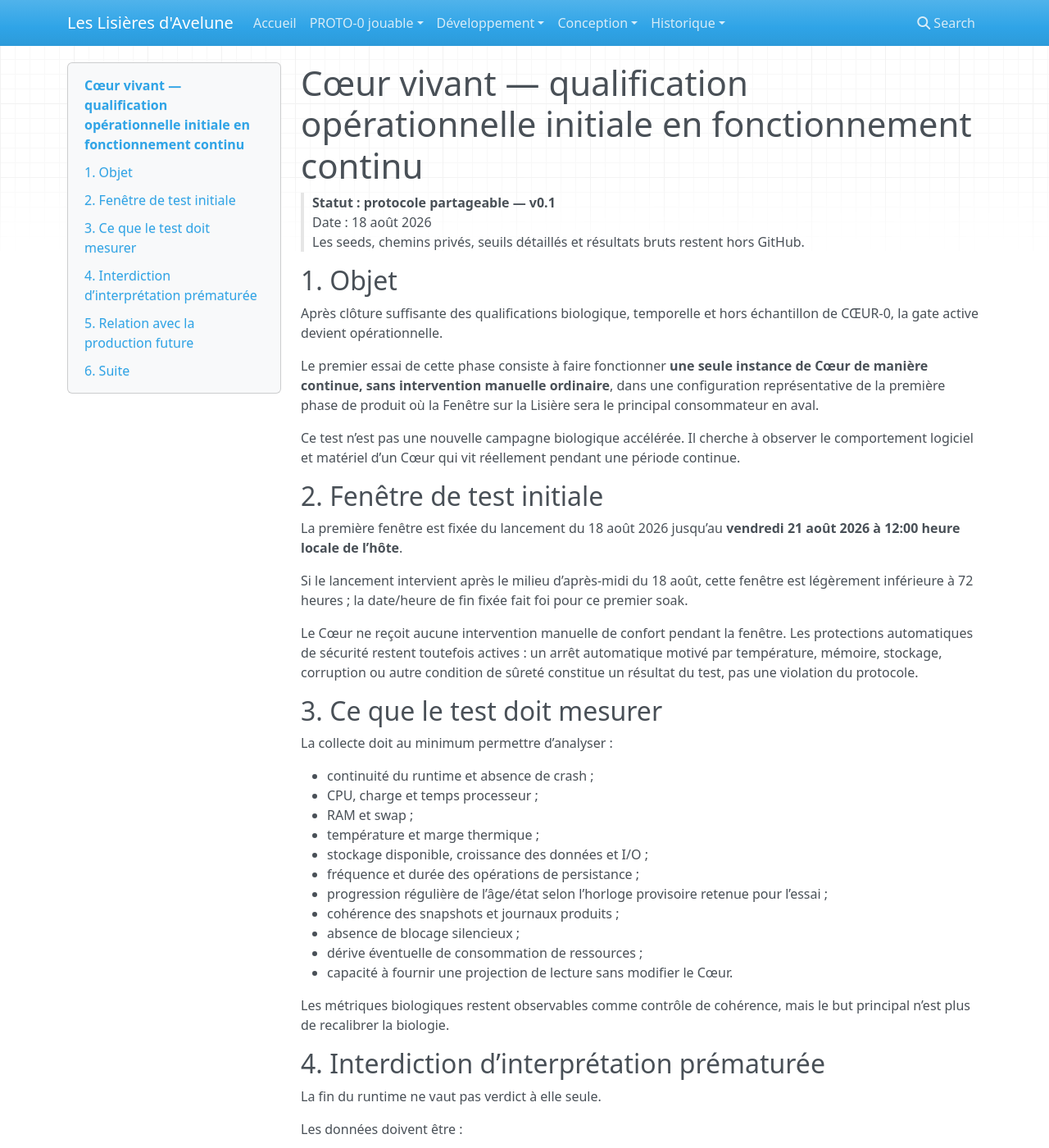
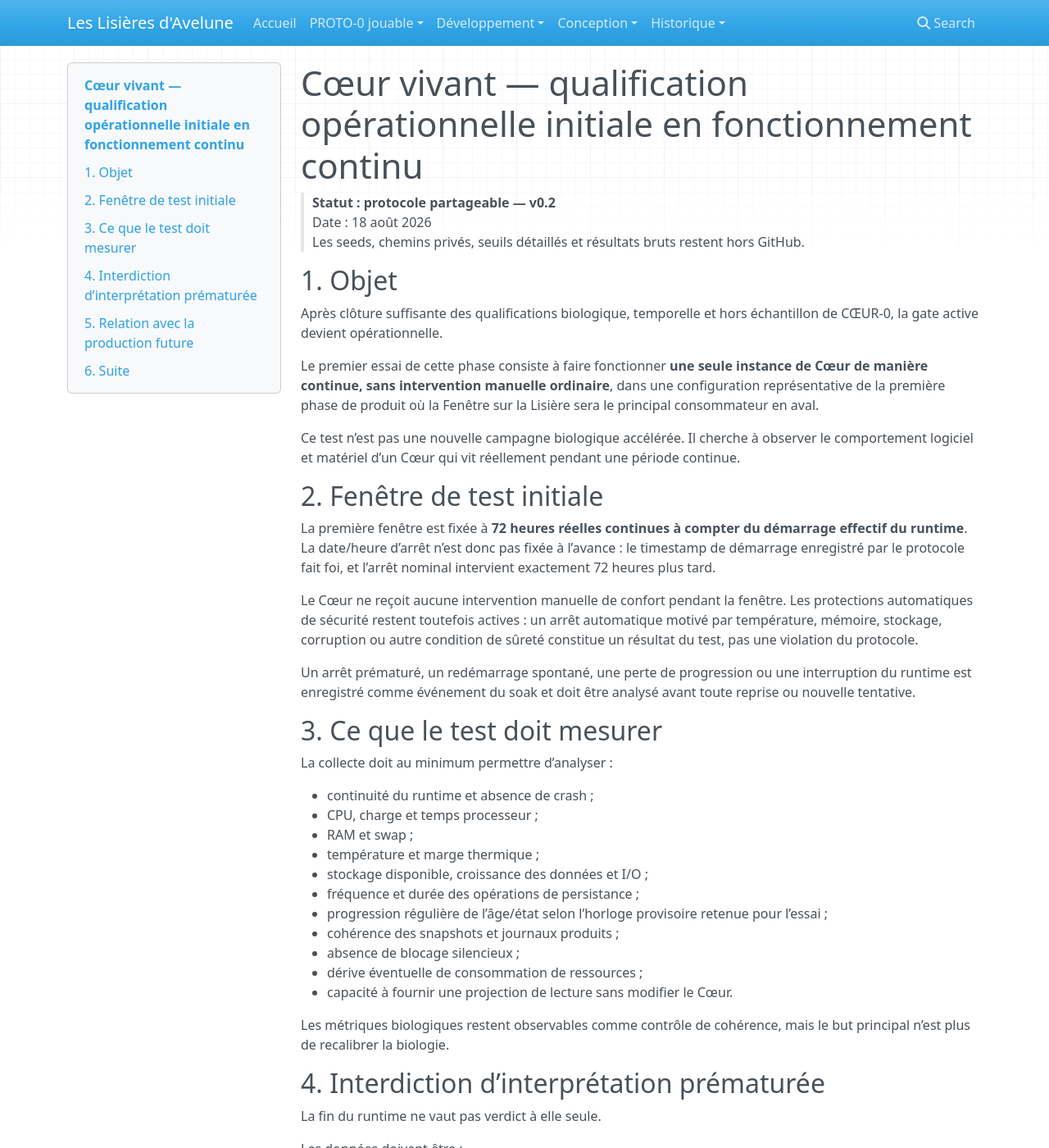
Before and after one commit to Abeliome-Officiel/les-lisieres-avelune, an MkDocs documentation site: the page built from docs/34_qualification_operationnelle_soak_initial.md, in a window 1280 px wide and 1400 px high. Shown: the whole window at 82% size. Built offline with MkDocs 1.6.1, drawn with Linux system fonts in a browser that asks for light colours; nearby versions of some CDN libraries; some of the changed text lies outside the part shown.

Commit message:
docs: fixer le soak initial à 72 heures exactes

```diff
--- a/docs/34_qualification_operationnelle_soak_initial.md
+++ b/docs/34_qualification_operationnelle_soak_initial.md
@@ -1,6 +1,6 @@
 # Cœur vivant — qualification opérationnelle initiale en fonctionnement continu
 
-> **Statut : protocole partageable — v0.1**
+> **Statut : protocole partageable — v0.2**
 > Date : 18 août 2026
 > Les seeds, chemins privés, seuils détaillés et résultats bruts restent hors GitHub.
 
@@ -14,11 +14,11 @@ Ce test n’est pas une nouvelle campagne biologique accélérée. Il cherche à
 
 ## 2. Fenêtre de test initiale
 
-La première fenêtre est fixée du lancement du 18 août 2026 jusqu’au **vendredi 21 août 2026 à 12:00 heure locale de l’hôte**.
-
-Si le lancement intervient après le milieu d’après-midi du 18 août, cette fenêtre est légèrement inférieure à 72 heures ; la date/heure de fin fixée fait foi pour ce premier soak.
+La première fenêtre est fixée à **72 heures réelles continues à compter du démarrage effectif du runtime**. La date/heure d’arrêt n’est donc pas fixée à l’avance : le timestamp de démarrage enregistré par le protocole fait foi, et l’arrêt nominal intervient exactement 72 heures plus tard.
 
 Le Cœur ne reçoit aucune intervention manuelle de confort pendant la fenêtre. Les protections automatiques de sécurité restent toutefois actives : un arrêt automatique motivé par température, mémoire, stockage, corruption ou autre condition de sûreté constitue un résultat du test, pas une violation du protocole.
+
+Un arrêt prématuré, un redémarrage spontané, une perte de progression ou une interruption du runtime est enregistré comme événement du soak et doit être analysé avant toute reprise ou nouvelle tentative.
 
 ## 3. Ce que le test doit mesurer
 
@@ -45,7 +45,7 @@ La fin du runtime ne vaut pas verdict à elle seule.
 Les données doivent être :
 
 1. contrôlées pour leur intégrité ;
-2. analysées sur l’ensemble de la fenêtre ;
+2. analysées sur l’ensemble des 72 heures ;
 3. comparées aux attentes et aux limites matérielles ;
 4. examinées pour les tendances lentes ;
 5. confirmées avant de conclure PASS, PASS AVEC RÉSERVES ou FAIL.
```
